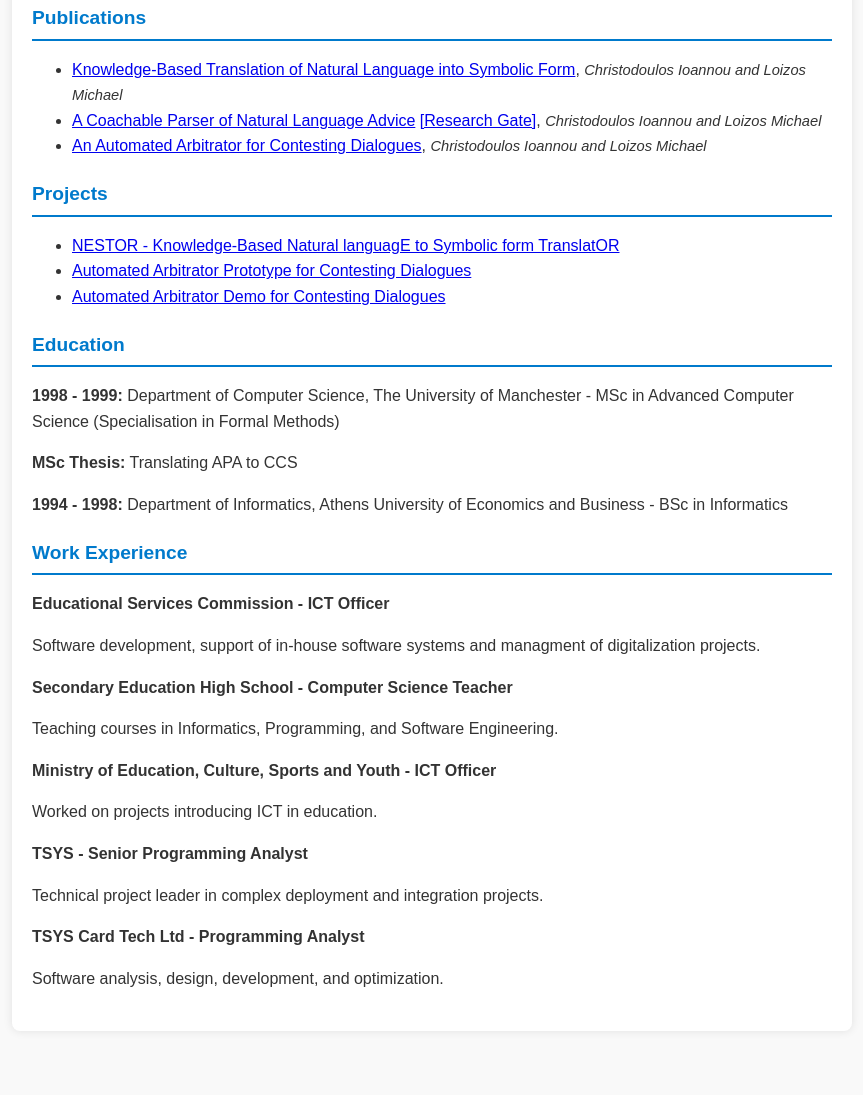
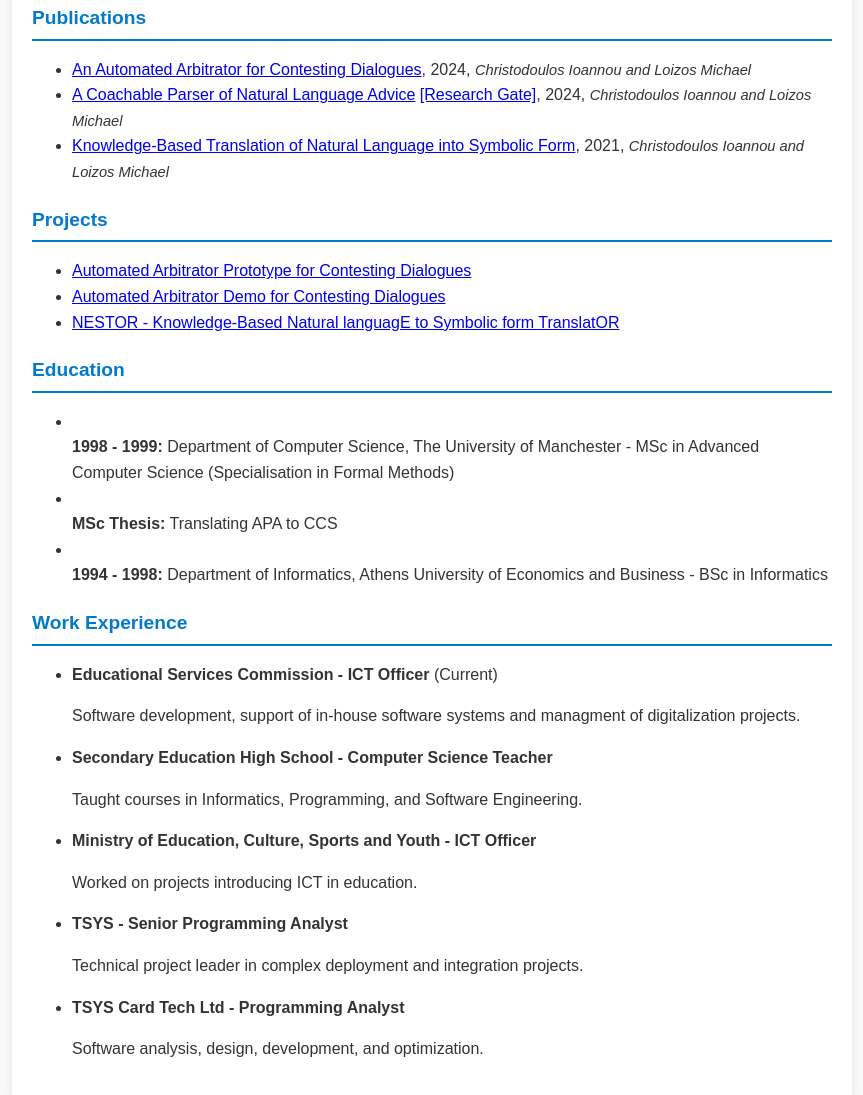
Before and after one commit to ttooulis/profile, a plain HTML site: page index.html in a window 1280 px wide. Shown: the part 709-1804 px from the top of the page, without its empty margins (208-1071 px from the left). Before the commit the page ends 1760 px from the top, so only its background shows below. Drawn offline with Linux system fonts and the light colour scheme.

Commit message:
Update index.html

```diff
--- a/index.html
+++ b/index.html
@@ -85,45 +85,48 @@
         <div class="section">
             <h2 class="section-title">Publications</h2>
             <ul>
-                <li><a href="https://www.researchgate.net/publication/358149219_Knowledge-Based_Translation_of_Natural_Language_into_Symbolic_Form" target="_blank" rel="noopener noreferrer"><span class="text-link">Knowledge-Based Translation of Natural Language into Symbolic Form</span></a>, <i style="font-size:11pt">Christodoulos Ioannou and Loizos Michael</i></li>
-                <li><a href="https://doi.org/10.5220/0012454500003636" target="_blank" rel="noopener noreferrer"><span class="text-link">A Coachable Parser of Natural Language Advice</span></a> <a href="https://www.researchgate.net/publication/378610018_A_Coachable_Parser_of_Natural_Language_Advice" target="_blank" rel="noopener noreferrer"><span class="text-link">[Research Gate]</span></a>, <i style="font-size:11pt">Christodoulos Ioannou and Loizos Michael</i></li>
-                <li><a href="https://www.researchgate.net/publication/385300976_An_Automated_Arbitrator_for_Contesting_Dialogues" target="_blank" rel="noopener noreferrer"><span class="text-link">An Automated Arbitrator for Contesting Dialogues</span></a>, <i style="font-size:11pt">Christodoulos Ioannou and Loizos Michael</i></li>
+                <li><a href="https://www.researchgate.net/publication/385300976_An_Automated_Arbitrator_for_Contesting_Dialogues" target="_blank" rel="noopener noreferrer"><span class="text-link">An Automated Arbitrator for Contesting Dialogues</span></a>, 2024, <i style="font-size:11pt">Christodoulos Ioannou and Loizos Michael</i></li>
+                <li><a href="https://doi.org/10.5220/0012454500003636" target="_blank" rel="noopener noreferrer"><span class="text-link">A Coachable Parser of Natural Language Advice</span></a> <a href="https://www.researchgate.net/publication/378610018_A_Coachable_Parser_of_Natural_Language_Advice" target="_blank" rel="noopener noreferrer"><span class="text-link">[Research Gate]</span></a>, 2024, <i style="font-size:11pt">Christodoulos Ioannou and Loizos Michael</i></li>
+                <li><a href="https://www.researchgate.net/publication/358149219_Knowledge-Based_Translation_of_Natural_Language_into_Symbolic_Form" target="_blank" rel="noopener noreferrer"><span class="text-link">Knowledge-Based Translation of Natural Language into Symbolic Form</span></a>, 2021, <i style="font-size:11pt">Christodoulos Ioannou and Loizos Michael</i></li>
             </ul>
         </div>
 
         <div class="section">
             <h2 class="section-title">Projects</h2>
             <ul>
-                <li><a href="https://cognition.ouc.ac.cy/nestor" target="_blank" rel="noopener noreferrer"><span class="text-link">NESTOR - Knowledge-Based Natural languagE to Symbolic form TranslatOR</span></a></li>
                 <li><a href="https://cognition.ouc.ac.cy/contestability" target="_blank" rel="noopener noreferrer"><span class="text-link">Automated Arbitrator Prototype for Contesting Dialogues</span></a></li>
                 <li><a href="https://contestability.github.io/arbitrator-demo/" target="_blank" rel="noopener noreferrer"><span class="text-link">Automated Arbitrator Demo for Contesting Dialogues</span></a></li>
+                <li><a href="https://cognition.ouc.ac.cy/nestor" target="_blank" rel="noopener noreferrer"><span class="text-link">NESTOR - Knowledge-Based Natural languagE to Symbolic form TranslatOR</span></a></li>
             </ul>
         </div>
 
         <div class="section">
             <h2 class="section-title">Education</h2>
-            <p><strong>1998 - 1999:</strong> Department of Computer Science, The University of Manchester - MSc in Advanced Computer Science (Specialisation in Formal Methods)</p>
-            <p><strong>MSc Thesis:</strong> Translating APA to CCS</p>
-
-            <p><strong>1994 - 1998:</strong> Department of Informatics, Athens University of Economics and Business - BSc in Informatics</p>
+            <ul>
+                <li></li><strong>1998 - 1999:</strong> Department of Computer Science, The University of Manchester - MSc in Advanced Computer Science (Specialisation in Formal Methods)</li>
+                <li></li>    <strong>MSc Thesis:</strong> Translating APA to CCS</li>
+                <li></li><strong>1994 - 1998:</strong> Department of Informatics, Athens University of Economics and Business - BSc in Informatics</li>
+            </ul>
         </div>
 
         <div class="section">
             <h2 class="section-title">Work Experience</h2>
-            <p><strong>Educational Services Commission - ICT Officer</strong></p>
-            Software development, support of in-house software systems and managment of digitalization projects.
+            <ul>
+                <li><strong>Educational Services Commission - ICT Officer</strong> (Current)</li>
+                <p>Software development, support of in-house software systems and managment of digitalization projects.</p>
 
-            <p><strong>Secondary Education High School - Computer Science Teacher</strong></p>
-            <p>Teaching courses in Informatics, Programming, and Software Engineering.</p>
+                <li><strong>Secondary Education High School - Computer Science Teacher</strong></li>
+                <p>Taught courses in Informatics, Programming, and Software Engineering.</p>
 
-            <p><strong>Ministry of Education, Culture, Sports and Youth - ICT Officer</strong></p>
-            <p>Worked on projects introducing ICT in education.</p>
+                <li><strong>Ministry of Education, Culture, Sports and Youth - ICT Officer</strong></li>
+                <p>Worked on projects introducing ICT in education.</p>
 
-            <p><strong>TSYS - Senior Programming Analyst</strong></p>
-            <p>Technical project leader in complex deployment and integration projects.</p>
+                <li><strong>TSYS - Senior Programming Analyst</strong></li>
+                <p>Technical project leader in complex deployment and integration projects.</p>
 
-            <p><strong>TSYS Card Tech Ltd - Programming Analyst</strong></p>
-            <p>Software analysis, design, development, and optimization.</p>
+                <li><strong>TSYS Card Tech Ltd - Programming Analyst</strong></li>
+                <p>Software analysis, design, development, and optimization.</p>
+            </ul>
         </div>
     </div>
 </body>
```
